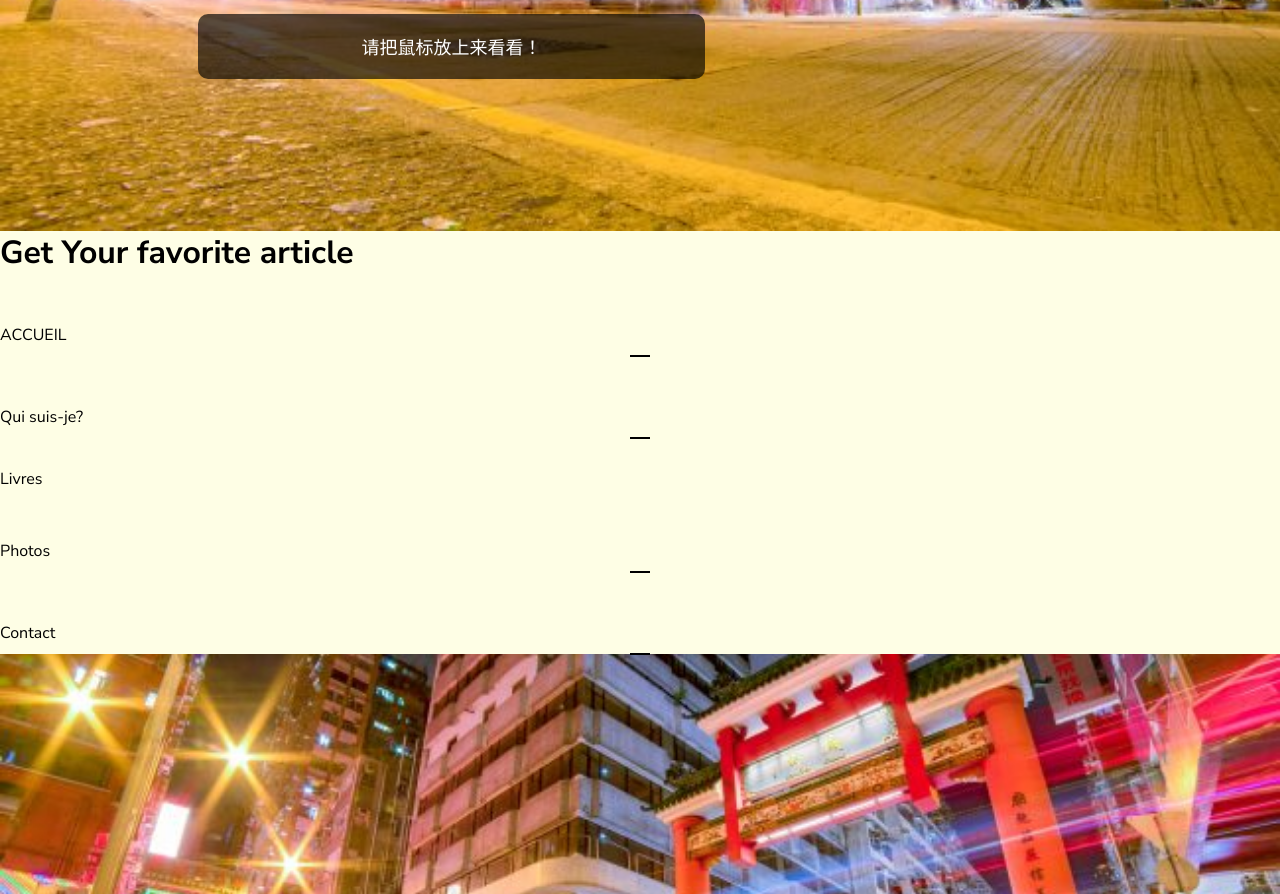
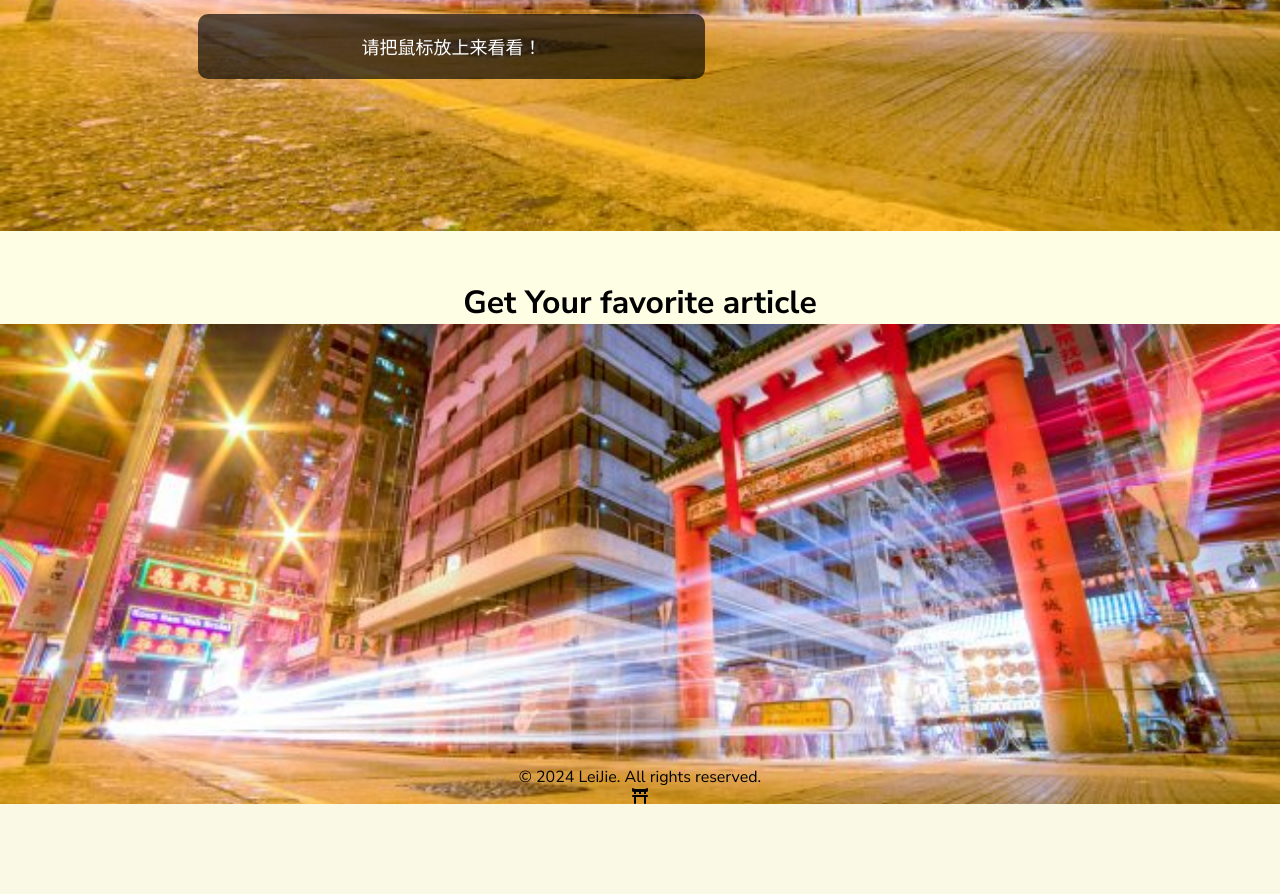
Before and after one commit to Iodasama/Projet-Blog, a Symfony app: template templates/Guest/page/articles-list.html.twig in a window 1280 px wide. Shown: the part 649-1543 px from the top of the page. After the commit the page ends 1453 px from the top, so only its background shows below. Run offline with Twig, Linux system fonts and the light colour scheme; the template is opened without the code that fills it, so the values that code supplies are empty; some libraries are stand-ins or nearby versions.

Commit message:
articlesCss

```diff
--- a/public/styles/app.css
+++ b/public/styles/app.css
@@ -618,15 +618,15 @@ section {
   background-color: #fefee5;
   width:800px;
   box-shadow: 12px 12px #dd3333;
-padding:20px;
-
-
+  padding:20px;
+  margin-bottom: 70px;
 }
 
 .formulaire-review {
   display:flex;
   align-items: center;
   flex-direction: column;
+  padding-top: 50px;
 }
 
 .form-example, .form-example>div{
@@ -659,10 +659,6 @@ padding:20px;
   color: #dd3333;
   background-color: #fefee5;
   box-shadow: 12px 12px #dd3333 ;
-
-
-
-
 }
 
 .choose-book{
@@ -670,7 +666,6 @@ padding:20px;
 }
 
 .Review-style{
-
 
   border: 1px solid #dd3333;
   border-radius: 25px;
@@ -683,7 +678,8 @@ padding:20px;
 .Review-Block{
   display: flex;
   justify-content: center;
- padding-top: 50px;
+  padding-top: 50px;
+  margin-bottom: 50px;
 }
 
 .review{
@@ -702,6 +698,9 @@ padding:20px;
   background-color:#dd3333 ;
   box-shadow: 12px 12px #fefee5;
 
+}
+.createUser {
+ padding-top: 50px;
 }
 
 .review1 {
--- a/src/Controller/Admin/AdminArticlesController.php
+++ b/src/Controller/Admin/AdminArticlesController.php
@@ -20,7 +20,7 @@ class AdminArticlesController extends AbstractController
 {
 
     #[Route('/', name: 'public')]
-    public function number(): Response
+    public function welcoming (): Response
     {
         return new Response(
             '<html><body>你们好！欢迎你们来看看雷杰的博客！！</body></html>'
--- a/templates/Admin/page/insert-articles.html.twig
+++ b/templates/Admin/page/insert-articles.html.twig
@@ -1,8 +1,8 @@
 {% extends "Admin/base.html.twig" %}
 
 {% block content %}
-
-<h1>Insérer un article</h1>
+<link href="https://cdn.jsdelivr.net/npm/bootstrap@5.0.2/dist/css/bootstrap.min.css" rel="stylesheet" integrity="sha384-EVSTQN3/azprG1Anm3QDgpJLIm9Nao0Yz1ztcQTwFspd3yD65VohhpuuCOmLASjC" crossorigin="anonymous">
+    <h1>Insérer un article</h1>
 
 {{ form(articleForm) }}
 
--- a/templates/Admin/page/insert-categories.html.twig
+++ b/templates/Admin/page/insert-categories.html.twig
@@ -1,7 +1,7 @@
 {% extends "Admin/base.html.twig" %}
 
 {% block content %}
-
+    <link href="https://cdn.jsdelivr.net/npm/bootstrap@5.0.2/dist/css/bootstrap.min.css" rel="stylesheet" integrity="sha384-EVSTQN3/azprG1Anm3QDgpJLIm9Nao0Yz1ztcQTwFspd3yD65VohhpuuCOmLASjC" crossorigin="anonymous">
     <h1>Insérer une category</h1>
 
     {{ form(categoryForm) }}
--- a/templates/Admin/page/user/insert_user.html.twig
+++ b/templates/Admin/page/user/insert_user.html.twig
@@ -1,7 +1,9 @@
 {% extends "admin/base.html.twig" %}
 {% block content %}
-<h1>Création d'un User</h1>
 
+    <div class="createUser">
+        <h1>Création d'un User</h1>
+    </div>
 {#Formulaire a la main pour deux lignes plutot que de passer par le gabarit Form#}
 <form method="post">
 
--- a/templates/Guest/page/articles-list.html.twig
+++ b/templates/Guest/page/articles-list.html.twig
@@ -3,11 +3,14 @@
 {% block metatitle%} Your articles page{% endblock %}
 
 {% block content %}
-
+{#    <link href="https://cdn.jsdelivr.net/npm/bootstrap@5.0.2/dist/css/bootstrap.min.css" rel="stylesheet" integrity="sha384-EVSTQN3/azprG1Anm3QDgpJLIm9Nao0Yz1ztcQTwFspd3yD65VohhpuuCOmLASjC" crossorigin="anonymous">#}
 
     <main>
+        <div class = "formulaire-review">
                  <h1>Get Your favorite article  </h1>
+
             {% for article in articles %}
+                <div class ="form-examples">
     {#            {% if article.isPublished %}#}
                     <h1 class="poke">Your favorite Article is here</h1>
                     <article class="article" >
@@ -20,15 +23,15 @@
 
                         <h1 class="poke2">{{ article.createdAt |date("Y/m/d") }}</h1>
                     </article>
+           </div>
+
 {#            <a href="{{ path('article_update', {id:article.id}) }}">Update Your Article</a>#}
 {#            {% endif %}#}
         {% endfor %}
 
-        <p id="test">ACCUEIL</p>
-        <p id="test1">Qui suis-je?</p>
-        <p id="test2">Livres</p>
-        <p id="test3">Photos</p>
-        <p id="test4">Contact</p>
+
+        </div>
+
     </main>
 {% endblock %}
 
--- a/templates/Guest/page/categories-list.html.twig
+++ b/templates/Guest/page/categories-list.html.twig
@@ -4,6 +4,7 @@
 
 {% block content %}
     <main>
+
         <h1 class="poke">Your favorite Category is here</h1>
         <section class="list-articles">
         {% for category in categories %}
```
Also changed, not shown: templates/Admin/page/categories-list.html.twig (+15 -10 lines), templates/Admin/page/user/insert-review.html.twig (+13 -5 lines), templates/Guest/page/user/insert_user.html.twig (+9 -7 lines). Lines whose indentation alone changed are shown as unchanged.
